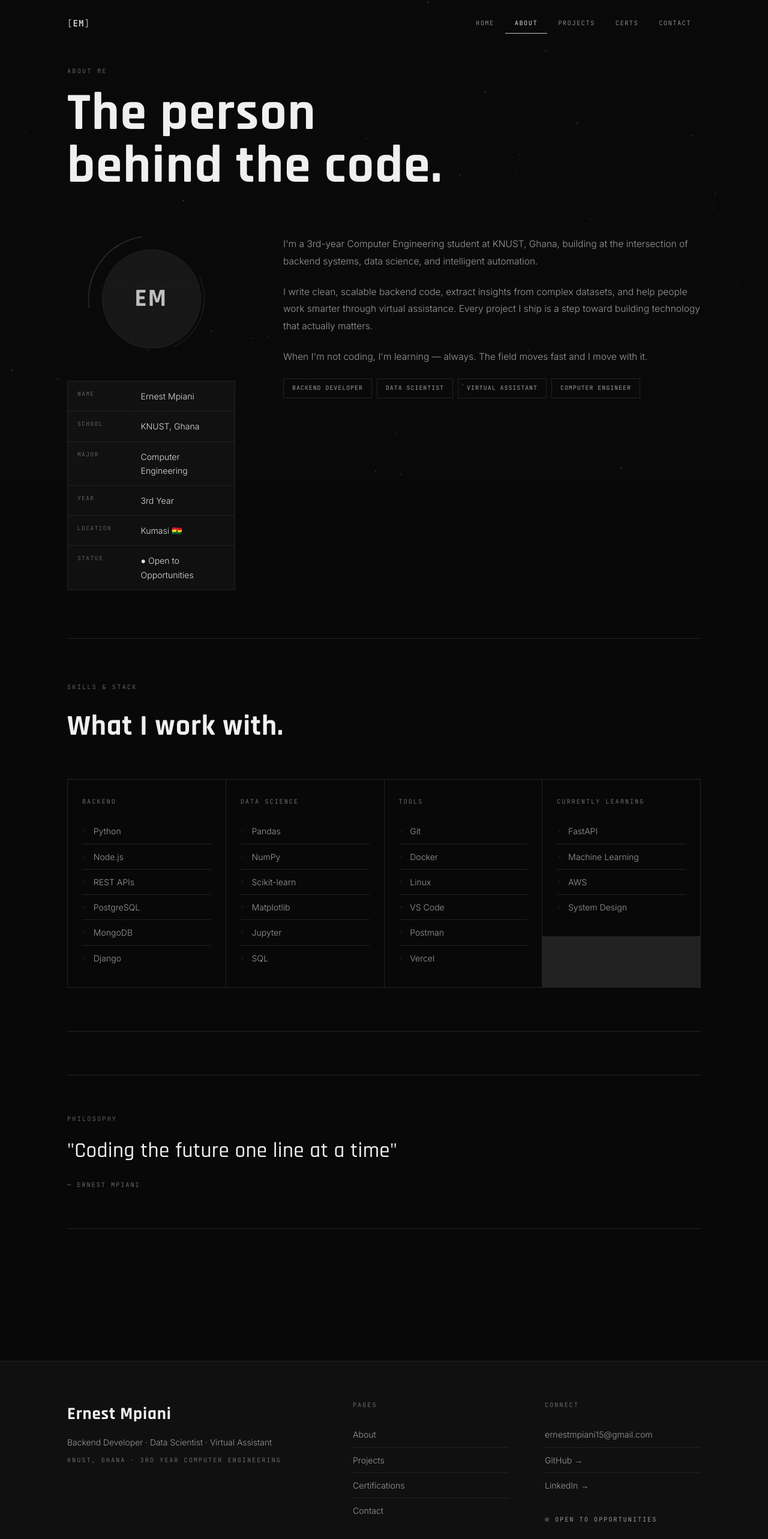
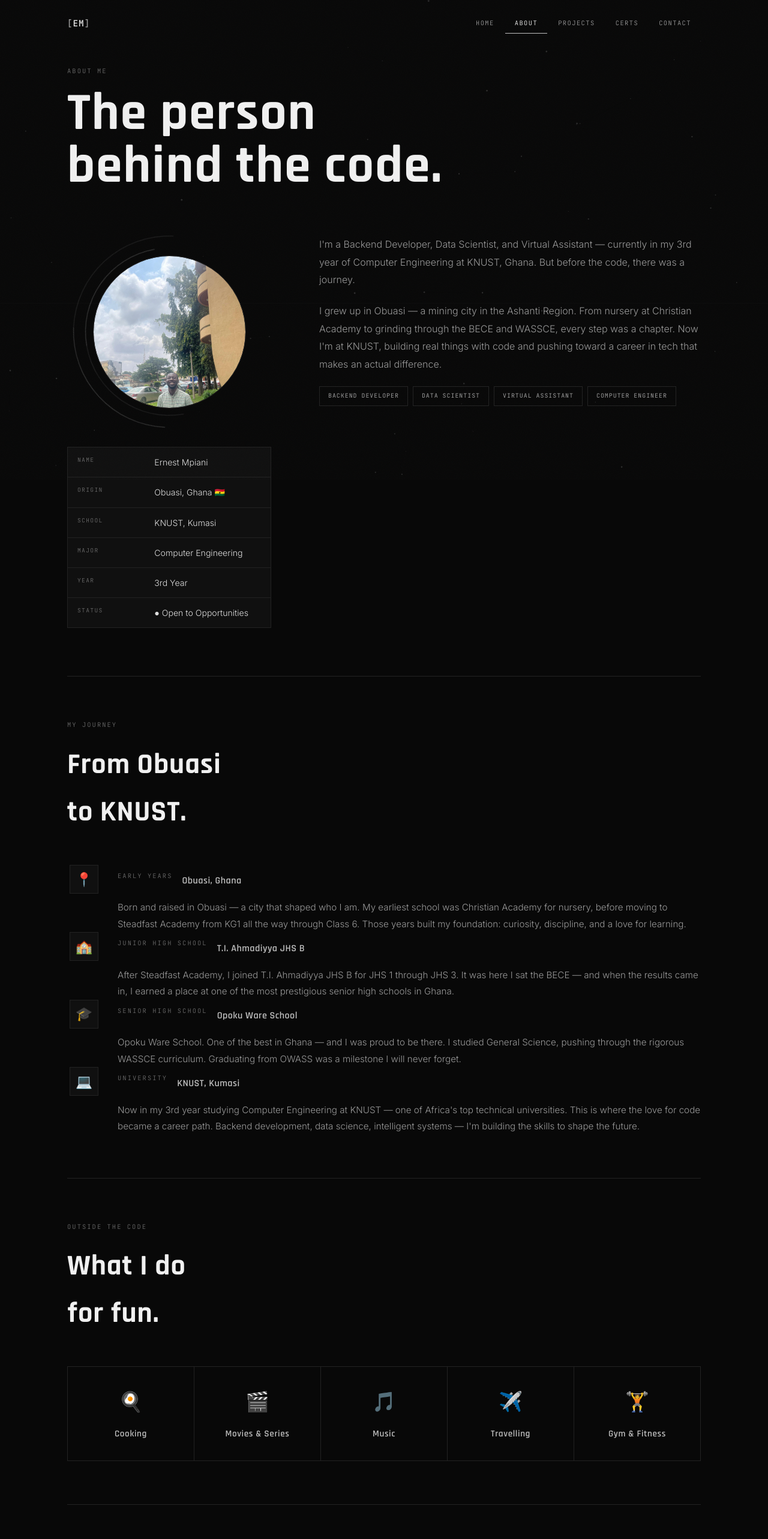
Before and after one commit to Ernesto11524/portfolio, a React (Vite) app: page /about in a window 1280 px wide. Shown: the top 2566 px of the page at 60% size. Built offline with nearby package versions, Linux system fonts and the light colour scheme.

Commit message:
No description

```diff
--- a/src/pages/About.css
+++ b/src/pages/About.css
@@ -5,13 +5,13 @@
 /* ── Main layout ── */
 .about-main {
   display: grid;
-  grid-template-columns: 280px 1fr;
+  grid-template-columns: 340px 1fr;
   gap: 80px; margin-bottom: 80px; align-items: start;
 }
 
 /* ── Avatar ── */
 .about-avatar {
-  position: relative; width: 210px; height: 210px;
+  position: relative; width: 320px; height: 320px;
   display: flex; align-items: center; justify-content: center;
   margin: 0 auto 32px;
 }
@@ -21,21 +21,29 @@
 .av-ring--1 {
   inset: 0; border-color: transparent;
   border-top-color: var(--mid);
-  animation: spin 7s linear infinite;
+  border-right-color: var(--charcoal);
+  animation: spin 10s linear infinite;
 }
 .av-ring--2 {
-  inset: 16px; border-color: transparent;
+  inset: 20px; border-color: transparent;
   border-bottom-color: var(--charcoal);
-  animation: spinReverse 5s linear infinite;
+  border-left-color: var(--mid);
+  animation: spinReverse 7s linear infinite;
 }
 .av-photo {
-  width: 165px; height: 165px; border-radius: 50%;
+  width: 255px; height: 255px; border-radius: 50%;
   background: var(--dark); border: 1px solid var(--charcoal);
-  display: flex; align-items: center; justify-content: center; z-index: 2;
+  display: flex; align-items: center; justify-content: center;
+  position: relative; z-index: 2; overflow: hidden;
+}
+.av-img {
+  width: 100%; height: 100%;
+  object-fit: cover; object-position: center top;
+  border-radius: 50%;
 }
 .av-initials {
   font-family: var(--display);
-  font-size: 2.6rem; font-weight: 700;
+  font-size: 3.8rem; font-weight: 700;
   color: var(--silver); letter-spacing: 0.06em;
 }
 
@@ -106,3 +114,93 @@
 @media (max-width: 480px) {
   .skills-grid { grid-template-columns: 1fr 1fr; }
 }
+
+/* ── Intro text ── */
+.about-intro {
+  font-size: 1rem; color: var(--muted); line-height: 1.85; margin-bottom: 22px;
+}
+
+/* ── Journey timeline ── */
+.journey { display: flex; flex-direction: column; gap: 0; margin-bottom: 0; }
+
+.journey-item {
+  display: grid;
+  grid-template-columns: 56px 1fr;
+  gap: 28px;
+  padding-bottom: 40px;
+}
+.journey-item:last-child { padding-bottom: 0; }
+.journey-item:last-child .journey-item__line { display: none; }
+
+.journey-item__left {
+  display: flex; flex-direction: column; align-items: center; gap: 12px;
+}
+.journey-item__icon {
+  font-size: 1.4rem;
+  width: 48px; height: 48px;
+  border: 1px solid var(--charcoal);
+  background: var(--ink);
+  display: flex; align-items: center; justify-content: center;
+  flex-shrink: 0;
+}
+.journey-item__line {
+  width: 1px; flex: 1;
+  background: var(--charcoal);
+  min-height: 40px;
+}
+
+.journey-item__body { padding-top: 10px; }
+.journey-item__meta {
+  display: flex; align-items: center; gap: 16px;
+  margin-bottom: 12px; flex-wrap: wrap;
+}
+.journey-item__period { color: var(--dim); }
+.journey-item__place {
+  font-family: var(--display);
+  font-size: 1rem; font-weight: 600;
+  color: var(--silver); letter-spacing: 0.03em;
+}
+.journey-item__text {
+  font-size: 0.95rem; color: var(--muted); line-height: 1.82;
+}
+
+/* ── Hobbies ── */
+.hobbies-grid {
+  display: grid;
+  grid-template-columns: repeat(5, 1fr);
+  gap: 1px; background: var(--charcoal);
+  border: 1px solid var(--charcoal);
+  margin-bottom: 0;
+}
+.hobby-card {
+  background: var(--black);
+  padding: 32px 24px;
+  display: flex; flex-direction: column;
+  align-items: center; justify-content: center;
+  gap: 14px; text-align: center;
+  transition: background 0.2s;
+}
+.hobby-card:hover { background: var(--ink); }
+.hobby-card__icon { font-size: 2rem; }
+.hobby-card__label {
+  font-family: var(--display);
+  font-size: 0.95rem; font-weight: 600;
+  color: var(--silver); letter-spacing: 0.04em;
+}
+
+/* ── Responsive updates ── */
+@media (max-width: 960px) {
+  .about-main { grid-template-columns: 1fr; gap: 48px; }
+  .about-left  { display: flex; flex-direction: column; align-items: center; text-align: center; }
+  .about-avatar { width: 260px; height: 260px; }
+  .av-photo { width: 205px; height: 205px; }
+  .av-initials { font-size: 3rem; }
+  .info-table { width: 100%; max-width: 380px; }
+  .hobbies-grid { grid-template-columns: repeat(3, 1fr); }
+}
+@media (max-width: 580px) {
+  .journey-item { grid-template-columns: 44px 1fr; gap: 18px; }
+  .journey-item__icon { width: 40px; height: 40px; font-size: 1.1rem; }
+  .skills-grid { grid-template-columns: 1fr 1fr; }
+  .hobbies-grid { grid-template-columns: repeat(2, 1fr); }
+}
--- a/src/pages/About.jsx
+++ b/src/pages/About.jsx
@@ -1,4 +1,4 @@
-import { personal, skills } from '../data';
+import { skills } from '../data';
 import useReveal from '../components/useReveal';
 import './About.css';
 
@@ -7,35 +7,78 @@ function R({ children, delay = 0 }) {
   return <div className="reveal" ref={ref} style={{ transitionDelay: `${delay}s` }}>{children}</div>;
 }
 
+const journey = [
+  {
+    period: 'Early Years',
+    place: 'Obuasi, Ghana',
+    icon: '📍',
+    text: 'Born and raised in Obuasi — a city that shaped who I am. My earliest school was Christian Academy for nursery, before moving to Steadfast Academy from KG1 all the way through Class 6. Those years built my foundation: curiosity, discipline, and a love for learning.',
+  },
+  {
+    period: 'Junior High School',
+    place: 'T.I. Ahmadiyya JHS B',
+    icon: '🏫',
+    text: 'After Steadfast Academy, I joined T.I. Ahmadiyya JHS B for JHS 1 through JHS 3. It was here I sat the BECE — and when the results came in, I earned a place at one of the most prestigious senior high schools in Ghana.',
+  },
+  {
+    period: 'Senior High School',
+    place: 'Opoku Ware School',
+    icon: '🎓',
+    text: 'Opoku Ware School. One of the best in Ghana — and I was proud to be there. I studied General Science, pushing through the rigorous WASSCE curriculum. Graduating from OWASS was a milestone I will never forget.',
+  },
+  {
+    period: 'University',
+    place: 'KNUST, Kumasi',
+    icon: '💻',
+    text: 'Now in my 3rd year studying Computer Engineering at KNUST — one of Africa\'s top technical universities. This is where the love for code became a career path. Backend development, data science, intelligent systems — I\'m building the skills to shape the future.',
+  },
+];
+
+const hobbies = [
+  { icon: '🍳', label: 'Cooking' },
+  { icon: '🎬', label: 'Movies & Series' },
+  { icon: '🎵', label: 'Music' },
+  { icon: '✈️', label: 'Travelling' },
+  { icon: '🏋️', label: 'Gym & Fitness' },
+];
+
 export default function About() {
   const h = useReveal();
+
   return (
     <div className="page about-page">
       <div className="container">
 
+        {/* ── Page Header ── */}
         <div className="reveal pg-hero" ref={h}>
           <p className="pg-label">About Me</p>
           <h1 className="pg-title">The person<br />behind the code.</h1>
         </div>
 
+        {/* ── Profile + Quick Info ── */}
         <div className="about-main">
           <div className="about-left">
             <R>
               <div className="about-avatar">
                 <div className="av-ring av-ring--1" />
                 <div className="av-ring av-ring--2" />
-                <div className="av-photo"><span className="av-initials">EM</span></div>
+                <div className="av-photo">
+                  <img src="/profile.jpg" alt="Ernest Mpiani" className="av-img"
+                    onError={e => { e.target.style.display='none'; e.target.nextSibling.style.display='flex'; }}
+                  />
+                  <span className="av-initials" style={{ display:'none' }}>EM</span>
+                </div>
               </div>
             </R>
             <R delay={0.1}>
               <table className="info-table card-dark">
                 <tbody>
                   {[
-                    ['Name',     personal.name],
-                    ['School',   'KNUST, Ghana'],
+                    ['Name',     'Ernest Mpiani'],
+                    ['Origin',   'Obuasi, Ghana 🇬🇭'],
+                    ['School',   'KNUST, Kumasi'],
                     ['Major',    'Computer Engineering'],
                     ['Year',     '3rd Year'],
-                    ['Location', 'Kumasi 🇬🇭'],
                     ['Status',   '● Open to Opportunities'],
                   ].map(([k, v]) => (
                     <tr key={k} className="info-row">
@@ -49,12 +92,26 @@ export default function About() {
           </div>
 
           <div className="about-right">
-            {personal.bio.map((p, i) => (
-              <R key={i} delay={i * 0.1}><p className="bio-p">{p}</p></R>
-            ))}
-            <R delay={0.3}>
+            <R>
+              <p className="about-intro">
+                I'm a Backend Developer, Data Scientist, and Virtual Assistant —
+                currently in my 3rd year of Computer Engineering at KNUST, Ghana.
+                But before the code, there was a journey.
+              </p>
+            </R>
+            <R delay={0.1}>
+              <p className="about-intro">
+                I grew up in Obuasi — a mining city in the Ashanti Region. From
+                nursery at Christian Academy to grinding through the BECE and WASSCE,
+                every step was a chapter. Now I'm at KNUST, building real things with
+                code and pushing toward a career in tech that makes an actual difference.
+              </p>
+            </R>
+            <R delay={0.2}>
               <div className="roles">
-                {personal.roles.map(r => <span key={r} className="role-chip">{r}</span>)}
+                {['Backend Developer','Data Scientist','Virtual Assistant','Computer Engineer'].map(r => (
+                  <span key={r} className="role-chip">{r}</span>
+                ))}
               </div>
             </R>
           </div>
@@ -62,6 +119,58 @@ export default function About() {
 
         <hr className="rule section-rule" />
 
+        {/* ── Journey / Story ── */}
+        <R>
+          <div className="about-section-head">
+            <p className="pg-label">My Journey</p>
+            <h2 className="about-section-title">From Obuasi<br />to KNUST.</h2>
+          </div>
+        </R>
+
+        <div className="journey">
+          {journey.map((j, i) => (
+            <R key={j.period} delay={i * 0.1}>
+              <div className="journey-item">
+                <div className="journey-item__left">
+                  <span className="journey-item__icon">{j.icon}</span>
+                  <div className="journey-item__line" />
+                </div>
+                <div className="journey-item__body">
+                  <div className="journey-item__meta">
+                    <span className="pg-label journey-item__period">{j.period}</span>
+                    <span className="journey-item__place">{j.place}</span>
+                  </div>
+                  <p className="journey-item__text">{j.text}</p>
+                </div>
+              </div>
+            </R>
+          ))}
+        </div>
+
+        <hr className="rule section-rule" />
+
+        {/* ── Hobbies ── */}
+        <R>
+          <div className="about-section-head">
+            <p className="pg-label">Outside the Code</p>
+            <h2 className="about-section-title">What I do<br />for fun.</h2>
+          </div>
+        </R>
+
+        <div className="hobbies-grid">
+          {hobbies.map((hb, i) => (
+            <R key={hb.label} delay={i * 0.07}>
+              <div className="hobby-card">
+                <span className="hobby-card__icon">{hb.icon}</span>
+                <span className="hobby-card__label">{hb.label}</span>
+              </div>
+            </R>
+          ))}
+        </div>
+
+        <hr className="rule section-rule" />
+
+        {/* ── Skills ── */}
         <R>
           <div className="about-section-head">
             <p className="pg-label">Skills & Stack</p>
@@ -83,11 +192,12 @@ export default function About() {
 
         <hr className="rule section-rule" />
 
+        {/* ── Philosophy ── */}
         <R>
           <div className="philosophy">
             <p className="pg-label">Philosophy</p>
             <p className="philosophy-q">
-              "Coding the future one line at a time"
+              "Coding the future, one line at a time."
             </p>
             <p className="label philosophy-cite">— Ernest Mpiani</p>
           </div>
```
